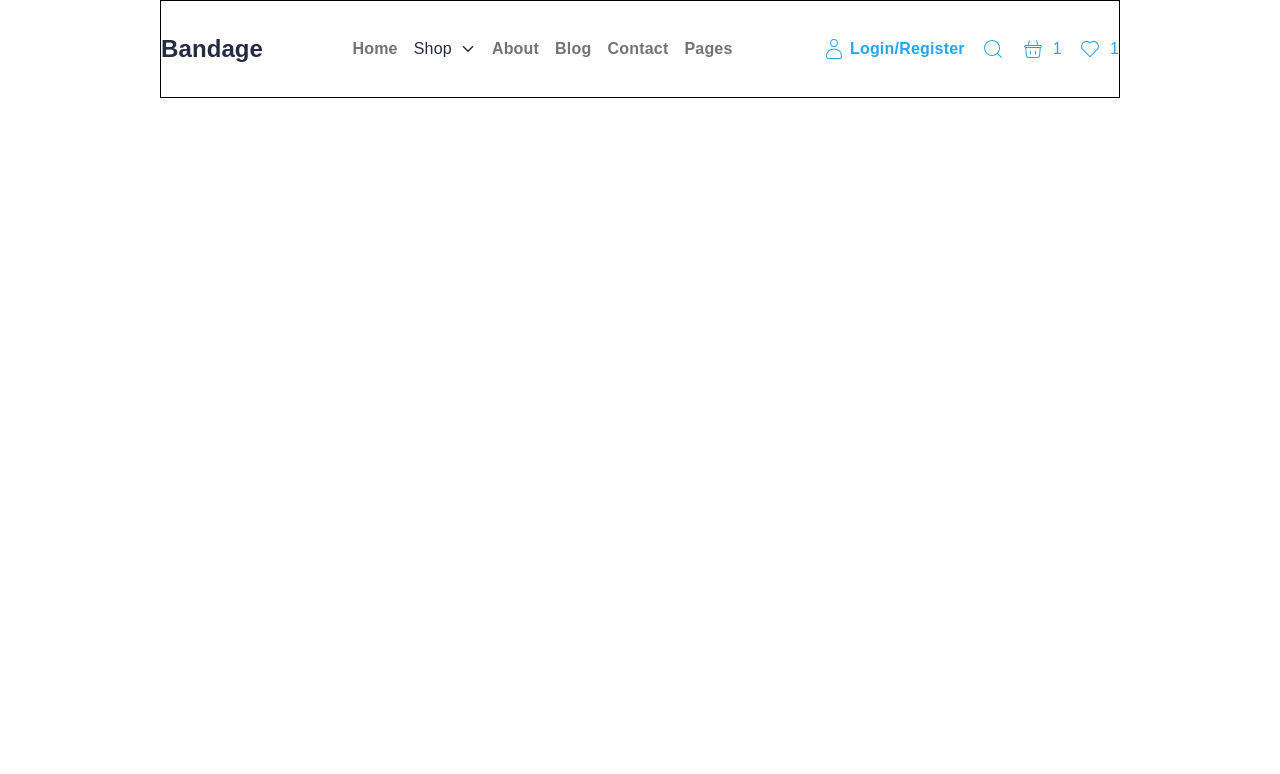
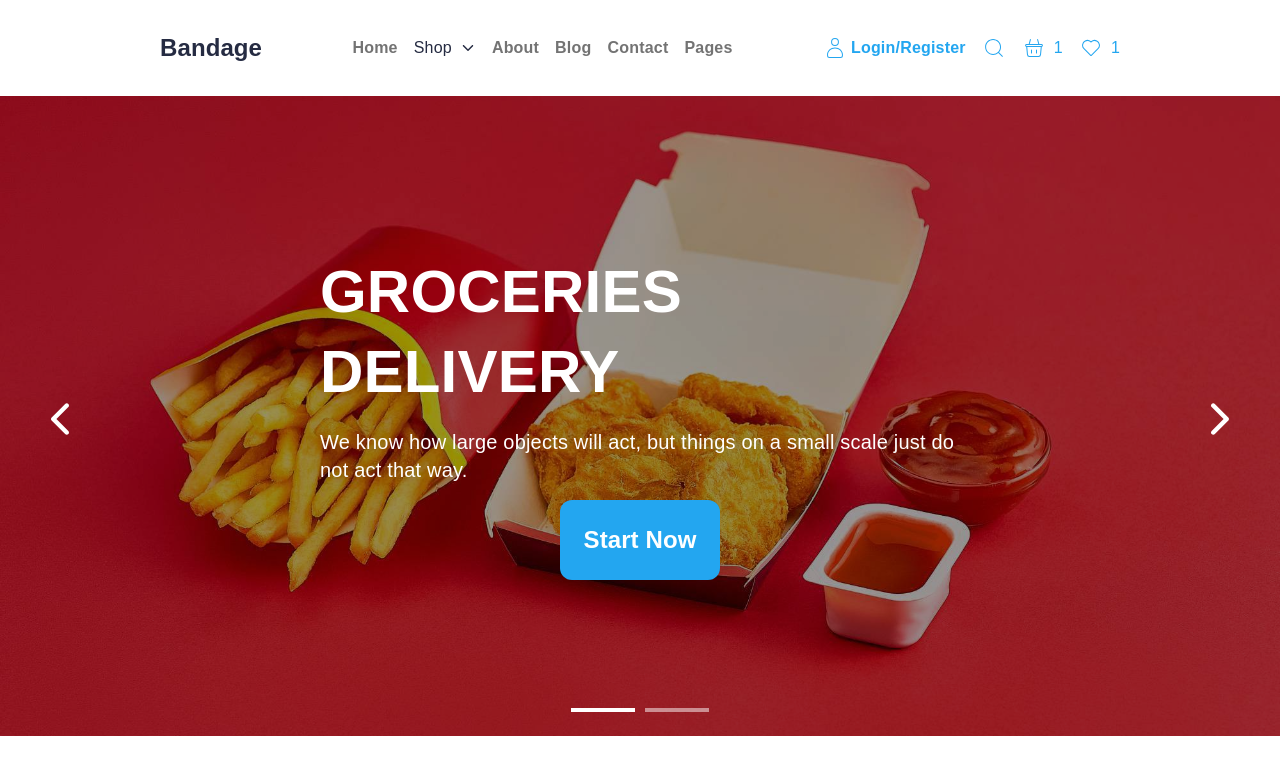
Before and after one commit to MuhammedZeki/D-nemProjesi-ecommers, a React (Vite) app: page / in a window 1280 px wide. Shown: the top 774 px of the page. Built offline with nearby package versions, Linux system fonts and the light colour scheme.

Commit message:
Banner and carousel added

```diff
--- a/index.html
+++ b/index.html
@@ -5,7 +5,17 @@
     <link rel="icon" type="image/svg+xml" href="/vite.svg" />
     <meta name="viewport" content="width=device-width, initial-scale=1.0" />
     <title>Bandage</title>
-
+    <link
+  rel="stylesheet"
+  type="text/css"
+  charset="UTF-8"
+  href="https://cdnjs.cloudflare.com/ajax/libs/slick-carousel/1.6.0/slick.min.css"
+/>
+<link
+  rel="stylesheet"
+  type="text/css"
+  href="https://cdnjs.cloudflare.com/ajax/libs/slick-carousel/1.6.0/slick-theme.min.css"
+/>
   </head>
   <body>
     <div id="root"></div>
--- a/package.json
+++ b/package.json
@@ -15,9 +15,11 @@
     "react": "^19.2.0",
     "react-dom": "^19.2.0",
     "react-icons": "^5.5.0",
+    "react-slick": "^0.31.0",
     "react-toastify": "^11.0.5",
     "redux": "^5.0.1",
     "redux-thunk": "^3.1.0",
+    "slick-carousel": "^1.8.1",
     "tailwindcss": "^4.1.17"
   },
   "devDependencies": {
--- /dev/null
+++ b/src/components/home/Banner.jsx
@@ -0,0 +1,89 @@
+import Slider from "react-slick";
+import { IoIosArrowBack, IoIosArrowForward } from "react-icons/io";
+
+function SampleNextArrow({ onClick }) {
+  return (
+    <div
+      className="absolute right-5 top-1/2 -translate-y-1/2 z-10 p-4  cursor-pointer text-white"
+      onClick={onClick}
+    >
+      <IoIosArrowForward className="h-12 w-12" />
+    </div>
+  );
+}
+
+function SamplePrevArrow({ onClick }) {
+  return (
+    <div
+      className="absolute left-5 top-1/2 -translate-y-1/2 z-10 p-4 text-white cursor-pointer"
+      onClick={onClick}
+    >
+      <IoIosArrowBack className="h-12 w-12" />
+    </div>
+  );
+}
+
+const Banner = () => {
+  var settings = {
+    dots: true,
+    infinite: true,
+    speed: 500,
+    slidesToShow: 1,
+    slidesToScroll: 1,
+    nextArrow: <SampleNextArrow />,
+    prevArrow: <SamplePrevArrow />,
+    customPaging: () => <div className="w-16 h-1 bg-white/50"></div>,
+    dotsClass: "slick-dots custom-dots",
+  };
+  return (
+    <div className="w-full relative">
+      <Slider {...settings}>
+        <div className="relative w-full">
+          <img
+            src="/home/homeBanner.jpg"
+            alt=""
+            className="w-full h-[640px] object-cover"
+          />
+
+          <div className="absolute top-0 left-0 w-full h-full bg-black/40"></div>
+
+          <h3 className="absolute top-1/2 left-1/2 -translate-x-1/2 -translate-y-1/2 text-white flex flex-col gap-4 items-center">
+            <h1 className="font-montserrat font-bold text-6xl leading-20 tracking-[0.2px]">
+              GROCERIES DELIVERY
+            </h1>
+            <span className="font-montserrat font-normal text-xl leading-7 tracking-[0.2px]">
+              We know how large objects will act, but things on a small scale
+              just do not act that way.
+            </span>
+            <button className="font-montserrat font-bold text-2xl leading-8 tracking-[0.1px] p-6 cursor-pointer rounded-xl bg-[#23A6F0]">
+              Start Now
+            </button>
+          </h3>
+        </div>
+
+        <div className="relative w-full">
+          <img
+            src="/home/homeBanner.jpg"
+            alt=""
+            className="w-full h-[640px] object-cover"
+          />
+          <div className="absolute top-0 left-0 w-full h-full bg-black/40"></div>
+          <h3 className="absolute top-1/2 left-1/2 -translate-x-1/2 -translate-y-1/2 text-white flex flex-col gap-4 items-center">
+            <h1 className="font-montserrat font-bold text-6xl leading-20 tracking-[0.2px]">
+              GROCERIES DELIVERY
+            </h1>
+            <span className="font-montserrat font-normal text-xl leading-7 tracking-[0.2px]">
+              We know how large objects will act, but things on a small scale
+              just do not act that way.
+            </span>
+            <button className="font-montserrat font-bold text-2xl leading-8 tracking-[0.1px] p-6 cursor-pointer rounded-xl bg-[#23A6F0]">
+              Start Now
+            </button>
+          </h3>
+        </div>
+      </Slider>
+    </div>
+  );
+};
+
+export default Banner;
--- a/src/components/home/UpperMenu.jsx
+++ b/src/components/home/UpperMenu.jsx
@@ -1,11 +1,11 @@
 import React from "react";
-import Logo from "./Logo";
-import Navbar from "./Navbar";
-import Cards from "./Cards";
+import Logo from "./UpperComponets/Logo";
+import Navbar from "./UpperComponets/Navbar";
+import Cards from "./UpperComponets/Cards";
 
 const UpperMenu = () => {
   return (
-    <div className="flex items-center justify-between border border-black w-[75%] mx-auto py-8">
+    <div className="flex items-center justify-between  w-[75%] mx-auto py-8">
       <Logo />
       <Navbar />
       <Cards />
--- a/src/index.css
+++ b/src/index.css
@@ -4,3 +4,27 @@
 @theme {
   --font-montserrat: "Montserrat", sans-serif;
 }
+.custom-dots {
+  position: absolute;
+  bottom: 30px;
+  width: 100%;
+  display: flex !important;
+  justify-content: center;
+}
+
+.custom-dots li {
+  width: auto;
+  height: auto;
+}
+
+.custom-dots li button {
+  padding: 0;
+}
+
+.custom-dots li button:before {
+  content: "" !important;
+}
+
+.custom-dots li.slick-active div {
+  background: #ffffff !important;
+}
--- a/src/pages/HomePage.jsx
+++ b/src/pages/HomePage.jsx
@@ -1,10 +1,11 @@
-import React from "react";
 import UpperMenu from "../components/home/UpperMenu";
+import Banner from "../components/home/Banner";
 
 const HomePage = () => {
   return (
     <div>
       <UpperMenu />
+      <Banner />
     </div>
   );
 };
```
Also changed, not shown: src/components/home/UpperComponets/Cards.jsx (renamed from src/components/home/Cards.jsx), src/components/home/UpperComponets/Logo.jsx (renamed from src/components/home/Logo.jsx), src/components/home/UpperComponets/Navbar.jsx (renamed from src/components/home/Navbar.jsx), 1 other file (tests, documents, lock files or other folders).
